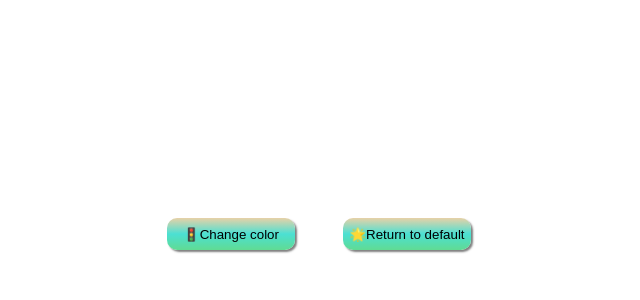
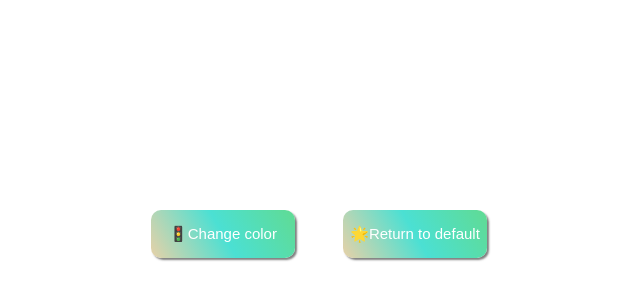
Before and after one commit to BankuBa/--changing-background-color-with-js, a plain HTML site: page index.html in a window 1280 px wide. Shown: the part 166-466 px from the top of the page, without its empty margins (321-961 px from the left). Drawn offline with Linux system fonts and the light colour scheme.

Commit message:
adjusted button

```diff
--- a/style.css
+++ b/style.css
@@ -13,11 +13,13 @@ body{
   gap: 3rem;
 }
 button{
-  width: 8rem;
-  height: 2rem;
+  width: 9rem;
+  height: 3rem;
   border: none;
+  color: white;
+  font-size: 15px;
   border-radius: 10px;
-  background:linear-gradient(rgb(232, 209, 167),rgb(75, 224, 211),rgb(96, 219, 147)) ;
+  background:linear-gradient(60deg ,rgb(232, 209, 167),rgb(75, 224, 211),rgb(96, 219, 147)) ;
    box-shadow: 2px 2px 2px  rgba(0, 0, 0, 0.5);
 }
 
```
